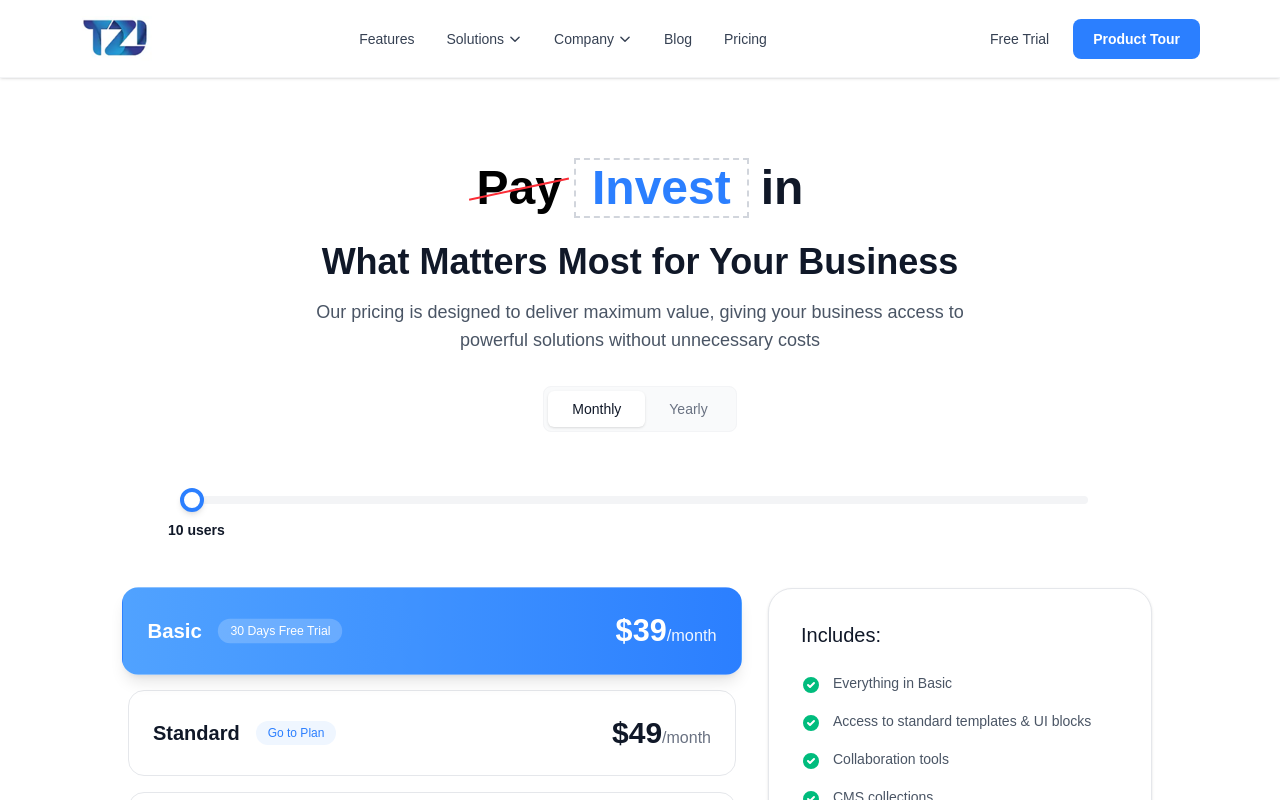
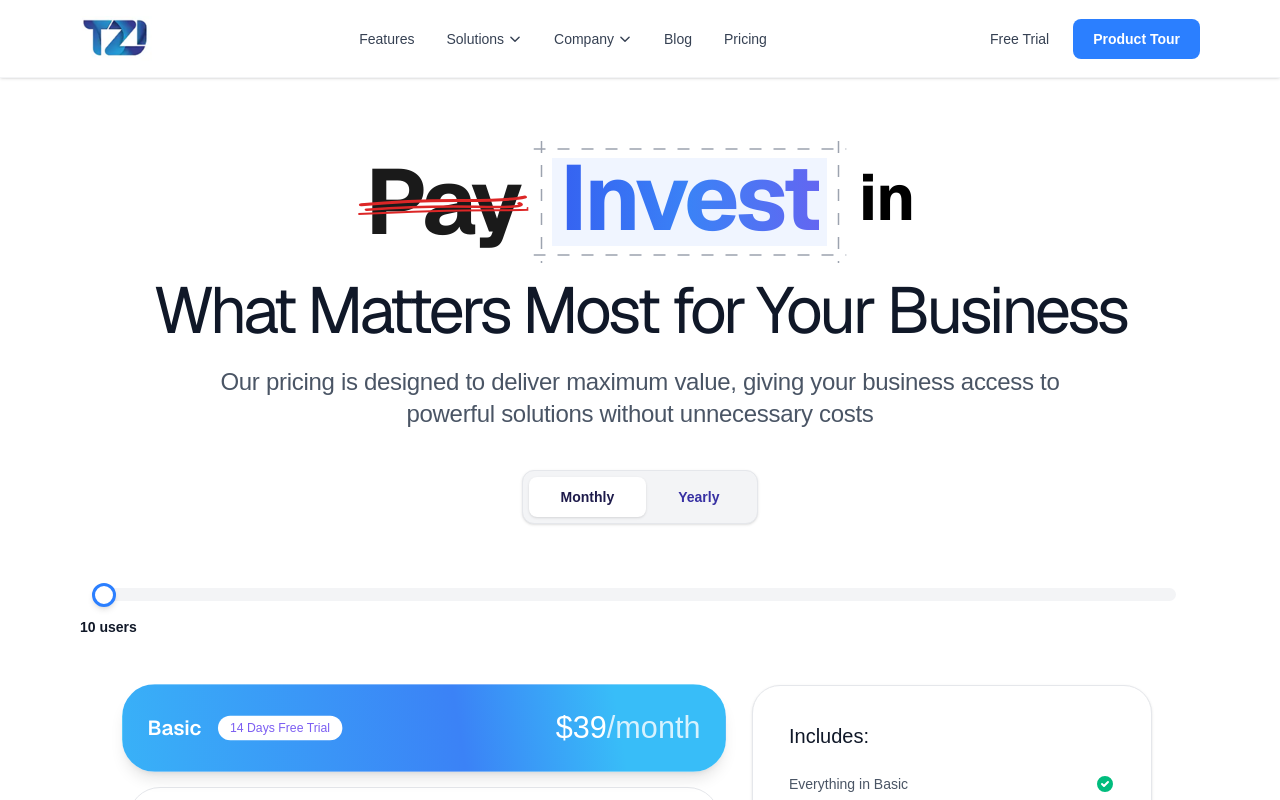
Before and after one commit to techzarinfo-tzi/CRM-Website, a Next.js app: page /pricing in a window 1280 px wide. Shown: the top 800 px of the page. Built offline with nearby package versions, Linux system fonts and the light colour scheme.

Commit message:
corrections

```diff
--- a/src/components/pricing/PricingSection.tsx
+++ b/src/components/pricing/PricingSection.tsx
@@ -15,13 +15,15 @@ const plans = [
     name: 'Basic',
     users: 10,
     price: 39,
-    tag: '30 Days Free Trial',
+    tag: '14 Days Free Trial',
     features: [
       'Everything in Basic',
       'Access to standard templates & UI blocks',
       'Collaboration tools',
       'CMS collections',
-      'Basic analytics'
+      'Basic analytics',
+      'Standard integrations',
+      'Priority email support'
     ]
   },
   {
@@ -95,32 +97,63 @@ export function PricingSection() {
     <section className="py-20 px-6 max-w-6xl mx-auto bg-white min-h-screen">
       {/* Header */}
       <div className="text-center mb-16">
-        <h1 className="text-4xl md:text-5xl font-bold text-gray-900 mb-6 flex items-center justify-center gap-3">
-          <span className="relative inline-block">
-            <span className="text-black">Pay</span>
-            <span className="absolute left-[-10%] right-[-10%] top-1/2 h-[2px] bg-red-500 transform -rotate-12"></span>
+        <h1 className="font-bold text-gray-900 mb-6 flex items-center justify-center gap-2 whitespace-nowrap" style={{ fontFamily: 'Geist, sans-serif', fontSize: '92px', lineHeight: '80px', letterSpacing: '-3.6px' }}>
+          <span className="relative inline-block text-[#1a1a1a]">
+            Pay
+            {/* Red marker scribble */}
+            <svg
+              className="absolute left-[-5%] top-1/2 w-[110%] h-10 -translate-y-1/2 pointer-events-none"
+              viewBox="0 0 100 40"
+              preserveAspectRatio="none"
+              style={{ transform: 'rotate(-2deg)' }}
+            >
+              <path d="M 2,20 Q 30,17 60,19 T 98,18" stroke="#dc2626" strokeWidth="3" fill="none" strokeLinecap="round" />
+              <path d="M 5,25 Q 40,23 70,26 T 95,24" stroke="#dc2626" strokeWidth="2.5" fill="none" strokeLinecap="round" />
+              <path d="M 0,29 Q 45,28 80,30 T 100,29" stroke="#dc2626" strokeWidth="2" fill="none" strokeLinecap="round" />
+            </svg>
           </span>
-          <span className="border-2 border-dashed border-gray-300 px-4 py-1 text-blue-500">Invest</span>
-          <span>in</span>
+          <div className="relative inline-flex items-center justify-center mx-6" style={{ width: '275px', height: '88px' }}>
+            {/* Outer dashed lines with exact 12px overcrossing corners */}
+            <svg
+              className="absolute top-1/2 left-1/2 -translate-x-1/2 -translate-y-1/2 pointer-events-none"
+              width="313"
+              height="122"
+              viewBox="0 0 313 122"
+              fill="none"
+              xmlns="http://www.w3.org/2000/svg"
+            >
+              {/* Horizontal lines */}
+              <line x1="0" y1="8" x2="313" y2="8" stroke="#9ca3af" strokeWidth="1.5" strokeDasharray="12 12" />
+              <line x1="0" y1="114" x2="313" y2="114" stroke="#9ca3af" strokeWidth="1.5" strokeDasharray="12 12" />
+              {/* Vertical lines */}
+              <line x1="8" y1="0" x2="8" y2="122" stroke="#9ca3af" strokeWidth="1.5" strokeDasharray="12 12" />
+              <line x1="305" y1="0" x2="305" y2="122" stroke="#9ca3af" strokeWidth="1.5" strokeDasharray="12 12" />
+            </svg>
+
+            <div className="bg-[#f0f5ff] w-full h-full flex items-center justify-center z-10 relative">
+              <span className="transform translate-y-[-4px]" style={{ backgroundImage: 'linear-gradient(90deg, #3562F1 0%, #3B82F6 50%, #6366F1 100%)', WebkitBackgroundClip: 'text', WebkitTextFillColor: 'transparent', backgroundClip: 'text', color: 'transparent' }}>Invest</span>
+            </div>
+          </div>
+          <span className="text-black transform translate-y-[-4px]" style={{ fontSize: '64px', letterSpacing: '-1px' }}>in</span>
         </h1>
-        <h2 className="text-3xl md:text-4xl font-bold text-gray-900 mb-4">
+        <h2 className="text-gray-900 mb-4 text-center" style={{ fontFamily: 'Geist, sans-serif', fontSize: '65px', lineHeight: '80px', letterSpacing: '-3.6px' }}>
           What Matters Most for Your Business
         </h2>
-        <p className="text-lg text-gray-600 max-w-2xl mx-auto">
+        <p className="text-gray-600 max-w-4xl mx-auto" style={{ fontSize: '24px', lineHeight: '32px', letterSpacing: '-0.3px', fontWeight: 400 }}>
           Our pricing is designed to deliver maximum value, giving your business
           access to powerful solutions without unnecessary costs
         </p>
 
         {/* Toggle */}
-        <div className="mt-8 inline-flex bg-gray-50 rounded-lg p-1 border border-gray-100">
+        <div className="mt-10 inline-flex bg-[#f3f4f6] rounded-xl p-1.5 border border-gray-200 shadow-sm">
           <button
-            className={`px-6 py-2 rounded-md text-sm font-medium transition-colors ${billing === 'monthly' ? 'bg-white shadow text-gray-900' : 'text-gray-500 hover:text-gray-900'}`}
+            className={`px-8 py-2.5 rounded-lg text-sm font-semibold transition-all ${billing === 'monthly' ? 'bg-white shadow text-[#1e1b4b]' : 'text-[#3730a3] hover:text-[#1e1b4b]'}`}
             onClick={() => setBilling('monthly')}
           >
             Monthly
           </button>
           <button
-            className={`px-6 py-2 rounded-md text-sm font-medium transition-colors ${billing === 'yearly' ? 'bg-white shadow text-gray-900' : 'text-gray-500 hover:text-gray-900'}`}
+            className={`px-8 py-2.5 rounded-lg text-sm font-semibold transition-all ${billing === 'yearly' ? 'bg-white shadow text-[#1e1b4b]' : 'text-[#3730a3] hover:text-[#1e1b4b]'}`}
             onClick={() => setBilling('yearly')}
           >
             Yearly
@@ -129,8 +162,8 @@ export function PricingSection() {
       </div>
 
       {/* Slider */}
-      <div className="mb-12 max-w-4xl mx-auto">
-        <div className="relative w-full h-2 bg-gray-100 rounded-full flex items-center">
+      <div className="mb-12 mx-auto px-4" style={{ width: '100%', maxWidth: '1211.5px' }}>
+        <div className="relative w-full bg-gray-100 rounded-full flex items-center" style={{ height: '13.166px' }}>
           <div
             className="absolute h-full bg-blue-500 rounded-full"
             style={{ width: `${((users - 10) / 40) * 100}%` }}
@@ -142,14 +175,14 @@ export function PricingSection() {
             step="1"
             value={users}
             onChange={handleSliderChange}
-            className="absolute w-full opacity-0 cursor-pointer h-8"
+            className="absolute w-full h-full opacity-0 cursor-pointer z-10"
           />
           <div
-            className="absolute w-6 h-6 bg-white border-4 border-blue-500 rounded-full shadow-md transform -translate-x-1/2 pointer-events-none"
+            className="absolute w-6 h-6 bg-white border-[3px] border-blue-500 rounded-full shadow-md transform -translate-x-1/2 pointer-events-none z-20"
             style={{ left: `${((users - 10) / 40) * 100}%` }}
           />
         </div>
-        <div className="text-sm font-bold text-gray-900 mt-4" style={{ marginLeft: `calc(${((users - 10) / 40) * 100}% - 24px)` }}>
+        <div className="text-sm font-bold text-gray-900 mt-4 whitespace-nowrap" style={{ marginLeft: `calc(${((users - 10) / 40) * 100}% - 24px)` }}>
           {users >= 50 ? '50+ users' : `${users} users`}
         </div>
       </div>
@@ -163,26 +196,33 @@ export function PricingSection() {
               <div
                 key={plan.id}
                 onClick={() => setUsers(plan.users)}
-                className={`cursor-pointer rounded-2xl p-6 transition-all border ${
-                  isSelected
-                    ? 'bg-gradient-to-r from-blue-400 to-blue-500 border-transparent shadow-lg text-white transform md:scale-[1.02]'
+                className={`cursor-pointer rounded-4xl p-6 transition-all border ${isSelected
+                  ? 'border-transparent shadow-lg text-white transform md:scale-[1.02]'
+                  : plan.id === 'enterprise'
+                    ? 'border-transparent bg-transparent hover:border-blue-300 hover:bg-white text-gray-900'
                     : 'bg-white border-gray-200 hover:border-blue-300 hover:shadow-sm text-gray-900'
-                } flex items-center justify-between`}
+                  } flex items-center justify-between`}
+                style={isSelected ? { background: 'linear-gradient(80.47deg, #38BDF8 -14.05%, #3B82F6 55.68%, #38BDF8 81.9%)' } : undefined}
               >
                 <div className="flex items-center gap-4">
-                  <h3 className="text-xl font-semibold">{plan.name}</h3>
+                  <h3 className="text-xl font-semibold" style={{ fontFamily: 'Geist, sans-serif' }}>{plan.name}</h3>
                   {plan.tag && (
-                    <span className={`text-xs px-3 py-1 rounded-full whitespace-nowrap ${
-                      isSelected ? 'bg-white/20 text-white font-medium' : 'bg-blue-50 text-blue-500 font-medium'
-                    }`}>
+                    <span className={`text-xs px-3 py-1 rounded-full whitespace-nowrap font-medium ${plan.id === 'basic'
+                      ? (isSelected ? 'bg-white text-[#7c5ef2]' : 'bg-[#f0f5ff] text-[#7c5ef2]')
+                      : plan.id === 'standard'
+                        ? 'bg-[#e0f2fe] text-[#0ea5e9]'
+                        : plan.id === 'advanced'
+                          ? 'bg-[#fae8ff] text-[#c026d3]'
+                          : 'bg-gray-100 text-gray-600'
+                      }`}>
                       {plan.tag}
                     </span>
                   )}
                 </div>
                 <div className="text-right">
                   {typeof plan.price === 'number' ? (
-                    <div className="text-3xl font-bold">
-                      ${billing === 'yearly' ? Math.floor(plan.price * 0.8) : plan.price}<span className={`text-base font-normal ${isSelected ? 'text-blue-50' : 'text-gray-500'}`}>/month</span>
+                    <div className="text-3xl font-medium">
+                      ${billing === 'yearly' ? Math.floor(plan.price * 0.8) : plan.price}<span className={`font-normal ${isSelected ? 'text-white/80' : 'text-black-500'}`}>/month</span>
                     </div>
                   ) : (
                     <Link href="#contact" className={`px-5 py-2 rounded-lg text-sm font-semibold border ${isSelected ? 'bg-white text-blue-600 border-white' : 'bg-white text-gray-700 border-gray-200 hover:bg-gray-50'}`}>
@@ -195,20 +235,20 @@ export function PricingSection() {
           })}
 
           <div className="pt-4">
-            <button className="bg-emerald-500 hover:bg-emerald-600 text-white px-8 py-3 rounded-lg font-semibold transition-colors shadow-sm">
+            <button className="bg-emerald-500 hover:bg-emerald-600 text-white px-8 py-3 rounded-xl font-semibold transition-colors shadow-sm">
               Choose Plan
             </button>
           </div>
         </div>
 
         {/* Features Box */}
-        <div className="w-full lg:w-96 bg-white border border-gray-200 rounded-3xl p-8 shadow-sm h-fit">
+        <div className="w-full lg:w-[400px] bg-white border border-gray-200 rounded-[28px] p-9 shadow-sm flex flex-col">
           <h3 className="text-xl font-medium text-gray-900 mb-6">Includes:</h3>
-          <ul className="space-y-4">
+          <ul className="flex flex-col justify-between flex-1 h-full">
             {selectedPlan.features.map((feature, idx) => (
-              <li key={idx} className="flex items-start gap-3 text-sm text-gray-600">
-                <div className="shrink-0 mt-0.5"><CheckIcon /></div>
-                {feature}
+              <li key={idx} className="flex items-center justify-between gap-3 text-sm text-gray-600">
+                <span className="flex-1">{feature}</span>
+                <div className="shrink-0"><CheckIcon /></div>
               </li>
             ))}
           </ul>
```
Also changed, not shown: src/components/Footer.tsx (+11 -10 lines), public/images/footer logo.png (added), src/assets/images/TZI.png (deleted).
